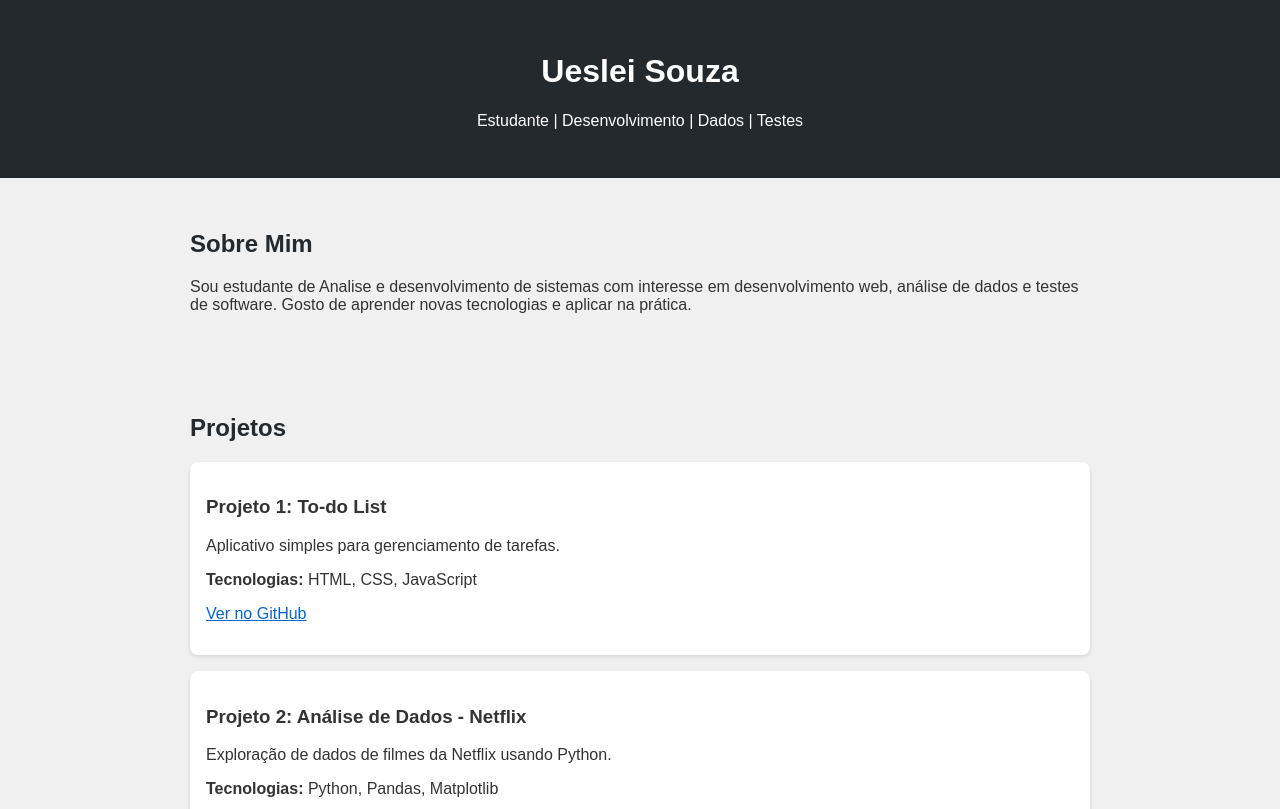
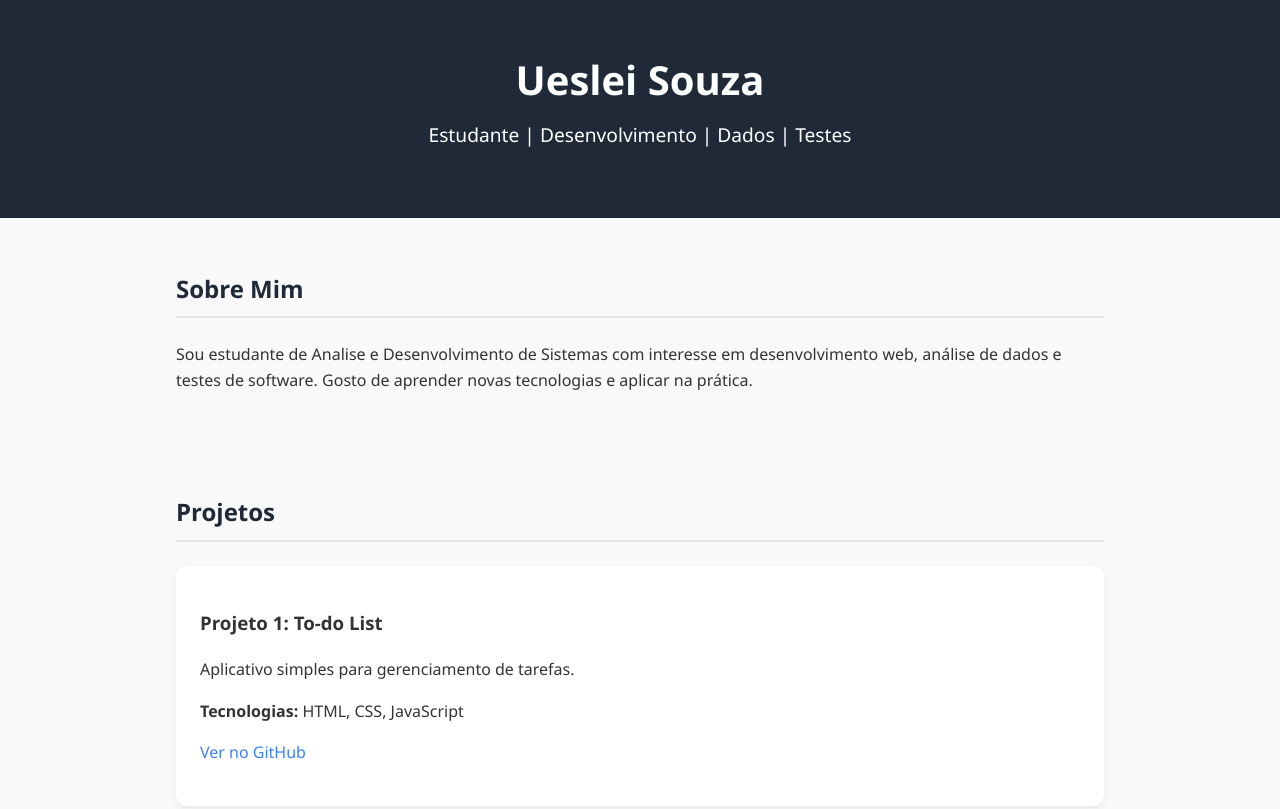
Before and after one commit to uesleiddr/uesleiddr.github.io, a plain HTML site: page index.html in a window 1280 px wide. Shown: the top 809 px of the page. Drawn offline with Linux system fonts and the light colour scheme.

Commit message:
index.html

```diff
--- a/index.html
+++ b/index.html
@@ -5,41 +5,68 @@
   <meta name="viewport" content="width=device-width, initial-scale=1.0">
   <title>Meu Portfólio</title>
   <style>
+    * {
+      box-sizing: border-box;
+    }
     body {
-      font-family: Arial, sans-serif;
+      font-family: 'Segoe UI', Tahoma, Geneva, Verdana, sans-serif;
       margin: 0;
-      background-color: #f0f0f0;
+      background-color: #f9f9f9;
       color: #333;
+      line-height: 1.6;
     }
     header {
-      background-color: #24292e;
+      background-color: #1f2937;
       color: white;
-      padding: 2rem;
+      padding: 3rem 1rem;
       text-align: center;
     }
+    header h1 {
+      margin: 0;
+      font-size: 2.5rem;
+    }
+    header p {
+      margin-top: 0.5rem;
+      font-size: 1.2rem;
+    }
     section {
-      padding: 2rem;
-      max-width: 900px;
+      padding: 2rem 1rem;
+      max-width: 960px;
       margin: auto;
     }
     h2 {
-      color: #24292e;
+      color: #1f2937;
+      border-bottom: 2px solid #e5e7eb;
+      padding-bottom: 0.5rem;
+      margin-bottom: 1.5rem;
     }
     .projeto {
       background: white;
-      padding: 1rem;
-      margin-bottom: 1rem;
-      border-radius: 8px;
-      box-shadow: 0 2px 4px rgba(0,0,0,0.1);
+      padding: 1.5rem;
+      margin-bottom: 1.5rem;
+      border-radius: 12px;
+      box-shadow: 0 4px 8px rgba(0,0,0,0.06);
+      transition: transform 0.2s;
+    }
+    .projeto:hover {
+      transform: translateY(-4px);
+    }
+    ul {
+      padding-left: 1.2rem;
     }
     footer {
       text-align: center;
-      padding: 1rem;
-      background-color: #24292e;
+      padding: 1.5rem 1rem;
+      background-color: #1f2937;
       color: white;
+      margin-top: 2rem;
     }
     a {
-      color: #0366d6;
+      color: #3b82f6;
+      text-decoration: none;
+    }
+    a:hover {
+      text-decoration: underline;
     }
   </style>
 </head>
@@ -51,7 +78,7 @@
 
   <section>
     <h2>Sobre Mim</h2>
-    <p>Sou estudante de Analise e desenvolvimento de sistemas com interesse em desenvolvimento web, análise de dados e testes de software. Gosto de aprender novas tecnologias e aplicar na prática.</p>
+    <p>Sou estudante de Analise e Desenvolvimento de Sistemas com interesse em desenvolvimento web, análise de dados e testes de software. Gosto de aprender novas tecnologias e aplicar na prática.</p>
   </section>
 
   <section>
@@ -60,7 +87,7 @@
       <h3>Projeto 1: To-do List</h3>
       <p>Aplicativo simples para gerenciamento de tarefas.</p>
       <p><strong>Tecnologias:</strong> HTML, CSS, JavaScript</p>
-      <p><a href="https://github.com/uesleiddr/todo-list" target="_blank">Ver no GitHub</a></p>
+      <p><a href="https://github.com/uesleiddrt" target="_blank">Ver no GitHub</a></p>
     </div>
     <div class="projeto">
       <h3>Projeto 2: Análise de Dados - Netflix</h3>
@@ -83,12 +110,12 @@
   <section>
     <h2>Contato</h2>
     <p>Email: ddrsouza@gmail.com</p>
-    <p>LinkedIn: <a href="https://www.linkedin.com/in/ueslei-souza" target="_blank">@ueslei-souza</a></p>
+    <p>LinkedIn: <a href="https://www.linkedin.com/in/ueslei-souza/" target="_blank">ueslei-souza</a></p>
     <p>GitHub: <a href="https://github.com/uesleiddr" target="_blank">@uesleiddr</a></p>
   </section>
 
   <footer>
-    <p>Feito com ❤️ por Ueslei </p>
+    <p>Feito com ❤️ por Ueslei Souza</p>
   </footer>
 </body>
 </html>
```
